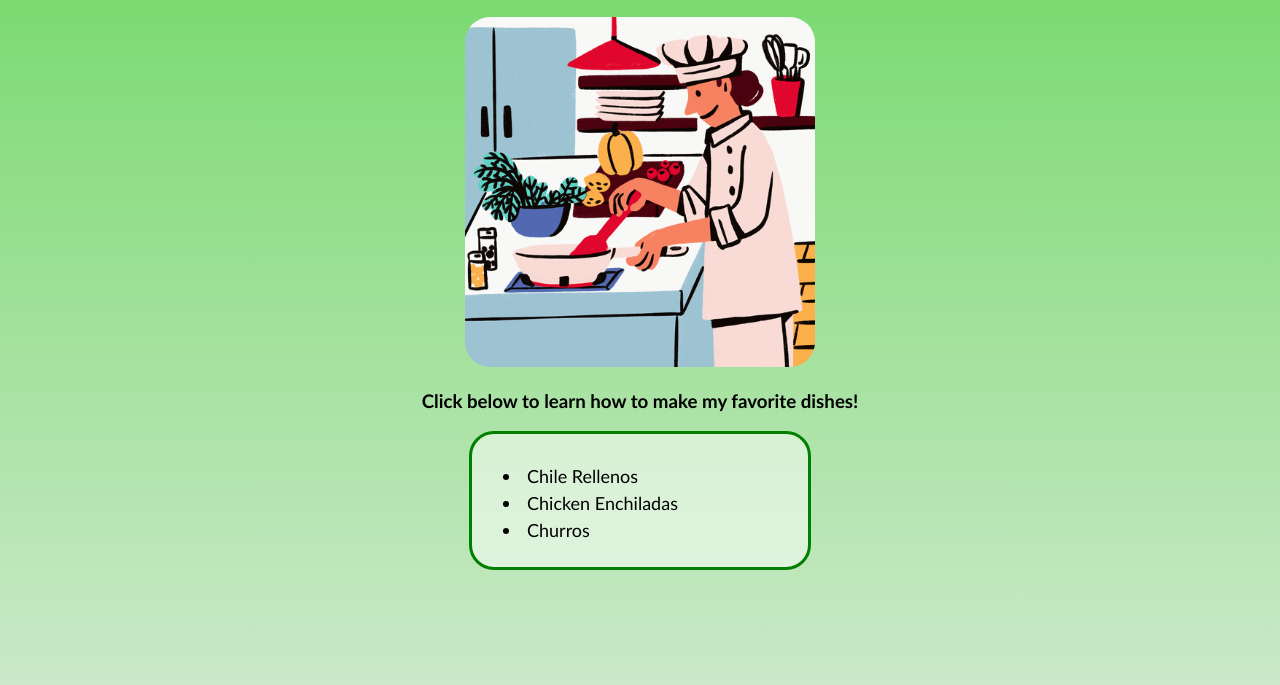
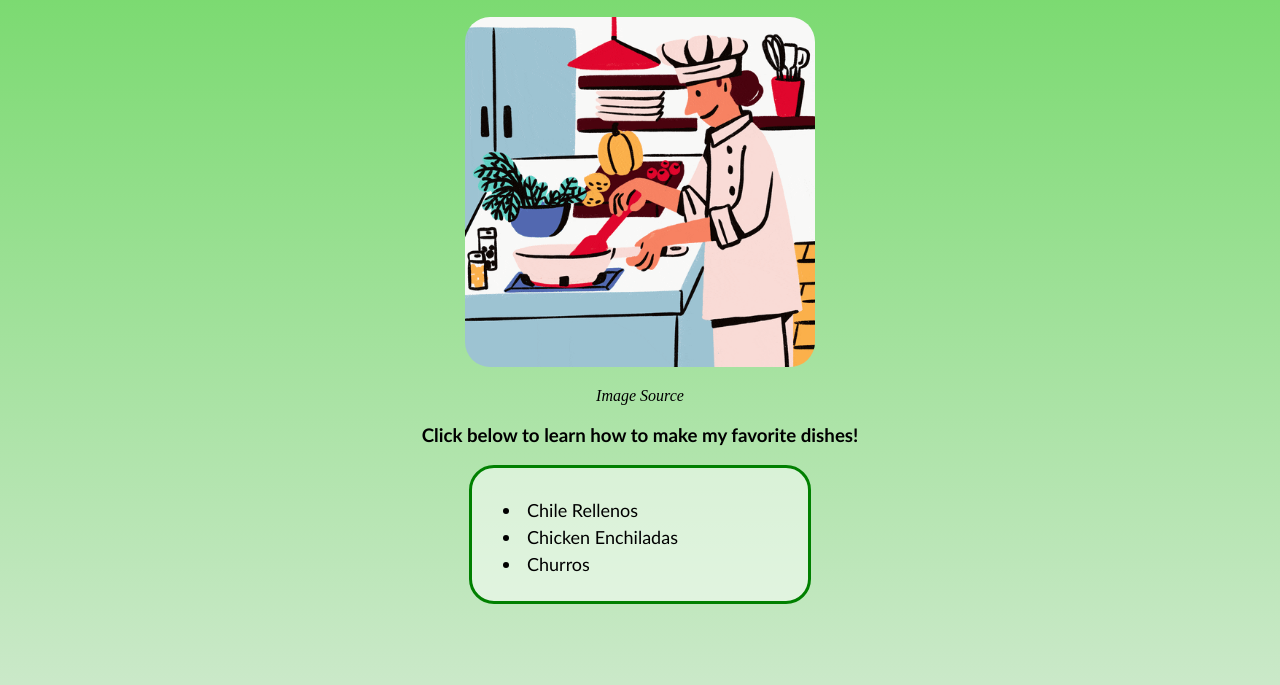
Before and after one commit to carlavid/odin-recipes, a plain HTML site: page index.html in a window 1280 px wide. Shown: the part 59-744 px from the top of the page. Drawn offline with Linux system fonts and the light colour scheme.

Commit message:
Add link to image source

```diff
--- a/index.html
+++ b/index.html
@@ -8,8 +8,11 @@
 
     <body>
         <h1>My Favorite Recipes!</h1>
-        <img src="./recipes/images/cooking.gif" alt="clipart of different mexican dishes" height="350">
-        <h3>Click below to learn how to make my favorite dishes!</h3>
+            <div class="container">
+            <img src="./recipes/images/cooking.gif" alt="clipart of different mexican dishes" height="350">
+            <p><a href="https://giphy.com/gifs/woman-cooking-lady-gg8Q0J4HD2rFm5LTHe"><em>Image Source</em></a></p>
+            <h3>Click below to learn how to make my favorite dishes!</h3>
+        </div>
         <div class="center">
         <ul>
             <li><a href="recipes/chile-rellenos.html">Chile Rellenos</a></li>
```
